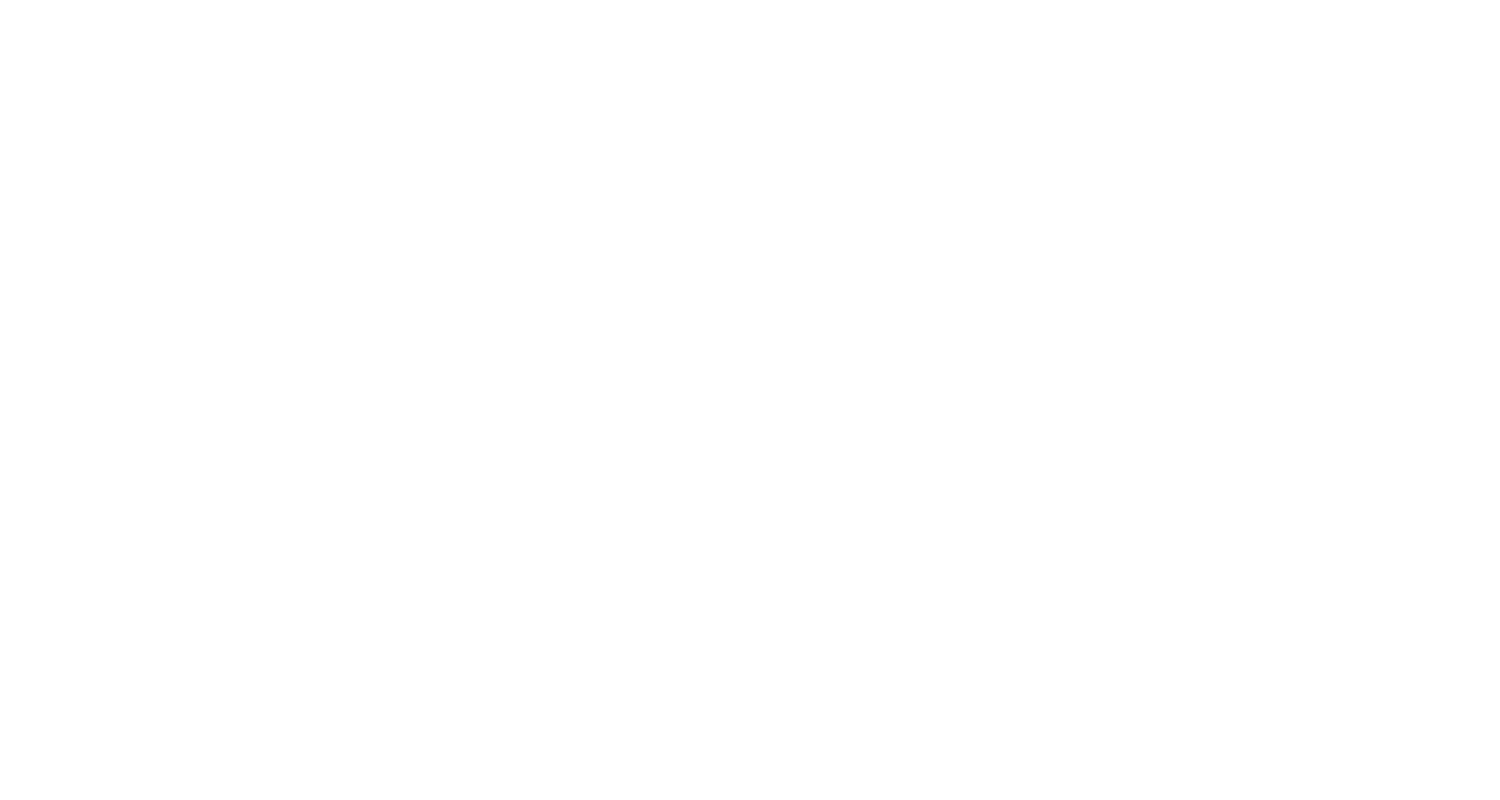
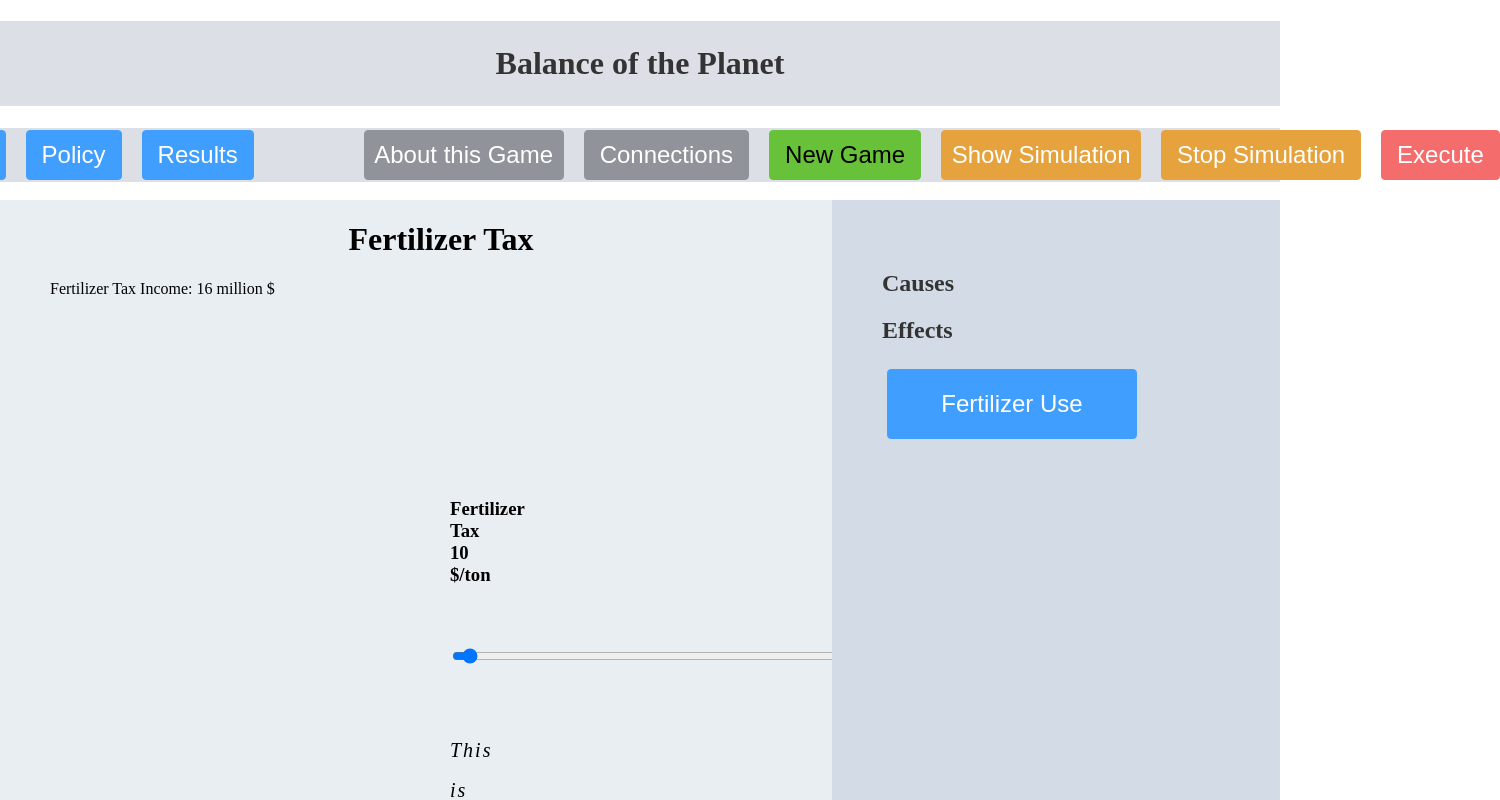
Before and after one commit to dingzuosheng/BotP, a Vue app: page /game/fertilizer-tax in a window 1280 px wide. Before the commit this address had no page. Shown: the top 800 px of the page, 1500 px wide, since content can reach past the window. Built offline with nearby package versions, Linux system fonts and the light colour scheme.

Commit message:
add component FertilizerTax and route

```diff
--- /dev/null
+++ b/src/components/Fertilizer/FertilizerTax.vue
@@ -0,0 +1,127 @@
+<template>
+    <div class="main">
+        <div class="content">
+            <div>
+                <h1>{{ this.name }}</h1>
+            </div>
+            <div v-if="!this.show">
+                <div>
+                    Fertilizer Tax Income: {{  Math.floor(this.fertilizerTaxIncome/Math.pow(10,6)*100)/100 }} million $
+                </div>
+                <div class="range">
+                    <h3>Fertilizer Tax {{ this.fertilizerTax }} $/ton</h3>
+                    <input type="range" min="2.5" max="377" step="0.1"  v-model="rate" @change="changeFertilizerTaxRate"/><!--value is string-->
+                    <div>
+                        <p class="text">
+                            This is the tax that you levy on Fertilizer Use. Increasing it will discourage production. This
+                            will have both environmental and economic consequences. Although you can change the numbers
+                            now and see immediate effects in the bar chart, the effects on the world will not take place
+                            untill you execute policies.
+                        </p>
+                    </div>
+                </div>
+            </div>
+            <div v-if="this.show">
+                <BarChart :chartData="chartData" :key="chartKey"></BarChart>
+            </div>
+        </div>
+        <div class="side-nav">
+            <div>
+                <h2>Causes</h2>
+                <div v-if="this.causes">
+                    <div v-for="cause in this.causes" :key="cause.name">
+                        <el-button type="primary" @click="toPage(cause)">{{ cause.name }}</el-button>
+                    </div>
+                </div>
+            </div>
+            <div>
+                <h2>Effects</h2>
+                <div v-if="this.effects">
+                    <div v-for="effect in this.effects" :key="effect.name">
+                        <el-button type="primary" @click="toPage(effect)">{{ effect.name }}</el-button>
+                    </div>
+                </div>
+            </div>
+        </div>
+    </div>
+</template>
+<script>
+import {toRaw} from '@vue/reactivity'
+import axios from 'axios'
+const service = axios.create({
+    baseURL:'',
+    timeout:3000000000,
+})
+import BarChart from '../chart/BarChart.vue'
+export default {
+    name:'Fertilizer Tax',
+    data(){
+        return{
+            name:"",
+            rate:10.0,
+            fertilizerTax:10.0,
+            causes:[],
+            effects:[],
+            chartData:{
+                labels:[],
+                datasets:[]
+            },
+            chartKey:0
+        }
+    },
+    components:{
+        BarChart
+    },
+    props:{
+        fertilizerTaxIncome:Number,
+        show:Boolean,
+        executed:Number
+    },
+    watch:{
+        executed(newValue,oldValue){
+            this.draw();
+            this.chartKey++;
+        }
+    },
+    created(){
+        service.get('/data/data.json').then(res => {
+            this.name = toRaw(res.data.Fertilizer_Tax.name);
+            this.causes = toRaw(res.data.Fertilizer_Tax.causes);
+            this.effects = toRaw(res.data.Fertilizer_Tax.effects);
+        })
+    },
+    methods:{
+        toPage(item){
+            this.$router.push({
+                path:item.path
+            });
+        },
+        changeFertilizerTaxRate(){
+            this.fertilizerTax = parseInt(this.rate*10)/10;
+            this.$emit('changeFertilizerTaxRate',this.fertilizerTax);
+        },
+        draw(){
+            const labels = [];
+            for(let i = localStorage.length - 1; i > -1; i--){
+                labels.push(localStorage.key(i));
+            }
+            labels.sort();
+            this.chartData.labels =  labels;
+            const data = [];
+
+            for(let i = 0; i < labels.length; i++){
+                data.push(JSON.parse(localStorage.getItem(labels[i])).coalTaxIncome)
+                console.log(labels[i],localStorage.key(i))
+            }
+            const dataset = {
+                label:'Coal Tax Income(Unit: billion dollars)',
+                backgroundColor:'#000000',
+                data: data,
+
+            }
+            this.chartData.datasets = [dataset];
+            console.log(JSON.stringify(this.chartData))
+        }
+    }
+}
+</script>
--- a/src/components/Game.vue
+++ b/src/components/Game.vue
@@ -132,6 +132,8 @@
 
                         :pesticideTax="pesticideTax" :pesticideTaxIncome="pesticideTaxIncome" @changePesticideTaxRate="changePesticideTaxRate($event)" :pesticideDeaths="pesticideDeaths"
                         @changeEffectiveToxicity="changeEffectiveToxicity($event)" :pesticidePoints="pesticidePoints" @changeValueOfFarmLaborersLife="changeValueOfFarmLaborersLife($event)"
+
+                        :fertilizerTaxIncome="fertilizerTaxIncome" @changeFertilizerTaxRate="changeFertilizerTaxRate($event)"
 
                         :totalTreasury="totalTreasury" :totalPoints="totalPoints">
                 <keep-alive>
@@ -362,6 +364,8 @@ export default {
             useRate:6.1 * Math.pow(10,-4),
             costToProduce_pesticide:1000,
             taxEffect_pesticide:2.00,
+            fertilizerTaxIncome:16.0 * Math.pow(10,6),
+            fertilizerTax:10,
 
 
             year:1990,//right
@@ -1069,6 +1073,9 @@ export default {
         },
         changeValueOfFarmLaborersLife(valueOfFarmLaborersLife){
             this.valueOfFarmLaborersLife = valueOfFarmLaborersLife;
+        },
+        changeFertilizerTaxRate(fertilizerTax){
+            this.fertilizerTax = fertilizerTax;
         }
 
     }
--- a/src/routes.js
+++ b/src/routes.js
@@ -95,6 +95,7 @@ import PesticideUse from './components/Pesticide/PesticideUse.vue'
 import PesticideTax from './components/Pesticide/PesticideTax.vue'
 import PesticideDeaths from './components/Pesticide/PesticideDeaths.vue'
 import PesticidePoints from './components/Pesticide/PesticidePoints.vue'
+import FertilizerTax from './components/Fertilizer/FertilizerTax.vue'
 
 const routes = [
     {
@@ -566,7 +567,12 @@ const routes = [
                 name:'PesticidePoints',
                 path:'/game/pesticide-points',
                 component:PesticidePoints
-            }
+            },
+            {
+                name:'FertilizerTax',
+                path:'/game/fertilizer-tax',
+                component:FertilizerTax
+            },
         ]
     },
 
```
